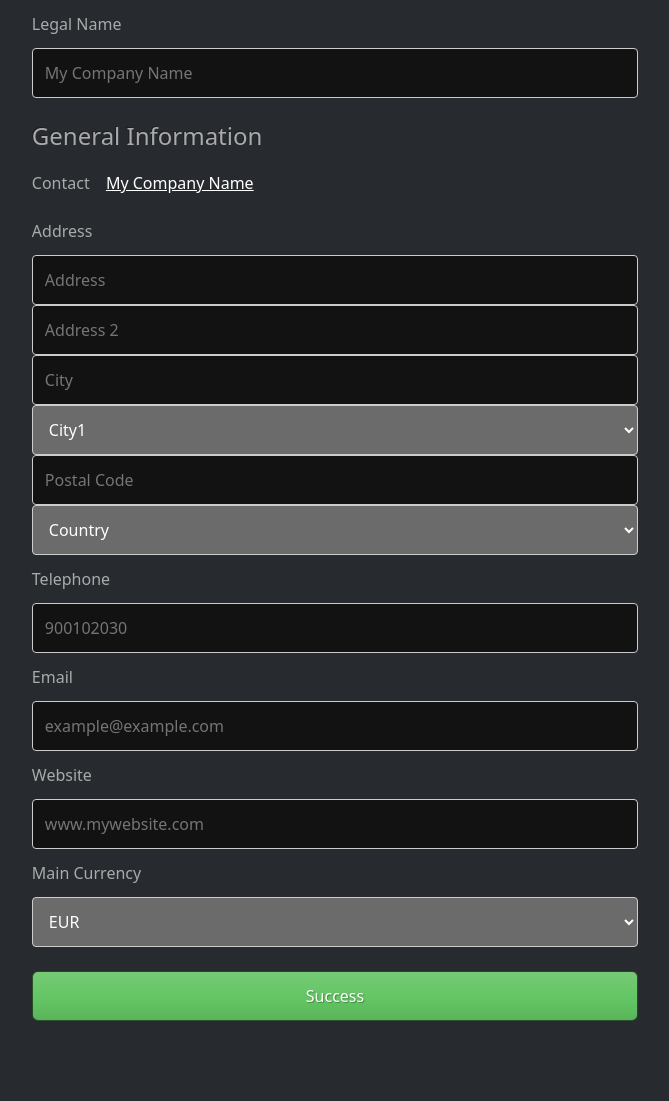
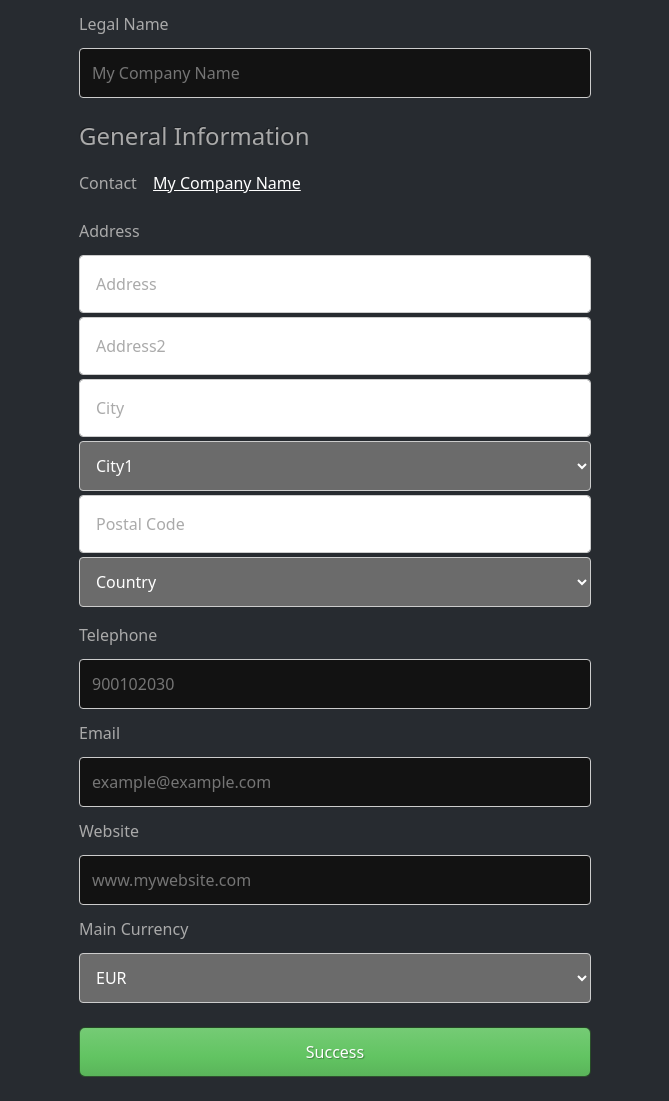
Before and after one commit to ERPDAM2/ERP-DAM2, a Flask app: template erpdam2/View/templates/configuration.html in a window 1280 px wide. Shown: the part 56-1157 px from the top of the page, without its empty margins (305-974 px from the left). Before the commit the page ends 1077 px from the top, so only its background shows below. Run offline with Flask 2, Linux system fonts and the light colour scheme; the template is opened without the code that fills it, so the values that code supplies are empty; some libraries are stand-ins or nearby versions.

Commit message:
Changes in HTML, CSS

```diff
--- a/erpdam2/View/index.py
+++ b/erpdam2/View/index.py
@@ -6,14 +6,14 @@ from flask import Flask, render_template, redirect, url_for
 
 productosPlaceholder = ["Producto1", "Producto2", "Producto3", "Producto4", "Producto5"]
 
-# authorized = True
+authorized = True
 
 index = Flask(__name__)
 
 
 @index.route("/")
 def Index():
-    return render_template("index.html")
+    return render_template("index.html", auth=authorized)
 
 
 @index.route("/validator", methods=["POST"])
--- a/erpdam2/View/static/css/configuration.css
+++ b/erpdam2/View/static/css/configuration.css
@@ -33,8 +33,14 @@ button {
   resize: vertical;
 }
 
+/* Resize div display, Default = Comment the div below */
+div[id="div_display"] {
+  resize: vertical;
+  width: 40%;
+}
+
 input[type=submit]:hover {
-  background-color: #8b34bd;
+  background-color: #ced6d6;
 }
 
 .container {
--- a/erpdam2/View/templates/configuration.html
+++ b/erpdam2/View/templates/configuration.html
@@ -6,8 +6,8 @@
         <link rel="stylesheet" href="{{url_for('static', filename='css/configuration.css')}}"/>
     </head>
     <body>
-      <div style="text-align: center;">
-        <div style="display: inline-block; text-align: left;">
+      <div id="div_principal" style="text-align: center;">
+        <div id="div_display" style="display: inline-block; text-align: left;">
         <form>
             <!-- Company configuration form -->
             <label for="legalName">Legal Name</label><br>
@@ -15,16 +15,34 @@
             <h4>General Information</h4>
             <label for="contact">Contact</label>
             <a href="#" onclick="contactLink">My Company Name</a><br>
+            <!--<label for="address">Address</label>-->
+
+            <div class="form-group">
               <label for="address">Address</label>
-            <input type="text" id="address" name="address" placeholder="Address"><br>
-            <input type="text" id="address2" name="address2" placeholder="Address 2"><br>
-            <input type="text" id="city" name="city" placeholder="City">
+              <div class="form-floating mb-1">
+                <input type="text" class="form-control" id="floatingInput" placeholder="Address">
+                <label for="floatingInput">Address</label>
+              </div>
+              <div class="form-floating mb-1">
+                <input type="text" class="form-control" id="floatingInput" placeholder="Address2">
+                <label for="floatingInput">Address2</label>
+              </div>
+              <div class="form-floating mb-1">
+                <input type="text" class="form-control" id="floatingInput" placeholder="City">
+                <label for="floatingInput">City</label>
+              </div>
+              <div class="form-floating mb-1">
                 <select name="city" id="city">
                   <option value="city1">City1</option>
                   <option value="city2">City2</option>
                   <option value="city3">City3</option>
                 </select>
-            <input type="text" id="pc" name="pc" placeholder="Postal Code"><br>
+              </div>
+              <div class="form-floating mb-1">
+                <input type="text" class="form-control" id="floatingInput" placeholder="Postal Code">
+                <label for="floatingInput">Postal Code</label>
+              </div>
+              <div class="form-floating mb-1">
                   <select id="country" name="country">
                     <option>Country</option>
                     <option value="AF">Afganistán</option>
@@ -279,7 +297,20 @@
                     <option value="YE">Yemen</option>
                     <option value="ZM">Zambia</option>
                     <option value="ZW">Zimbabue</option>
-            </select><br>
+                </select>
+              </div>
+            </div>
+
+            <!--<input type="text" id="address" name="address" placeholder="Address"><br>
+            <input type="text" id="address2" name="address2" placeholder="Address 2"><br>
+            <input type="text" id="city" name="city" placeholder="City">
+            <select name="city" id="city">
+                <option value="city1">City1</option>
+                <option value="city2">City2</option>
+                <option value="city3">City3</option>
+              </select>
+            <input type="text" id="pc" name="pc" placeholder="Postal Code"><br>
+            <br>-->
             <label for="telephone">Telephone</label>
             <input type="tel" id="telephone" name="telephone" placeholder="900102030"><br>
             <label for="email">Email</label>
```
Lines whose indentation alone changed are shown as unchanged.
